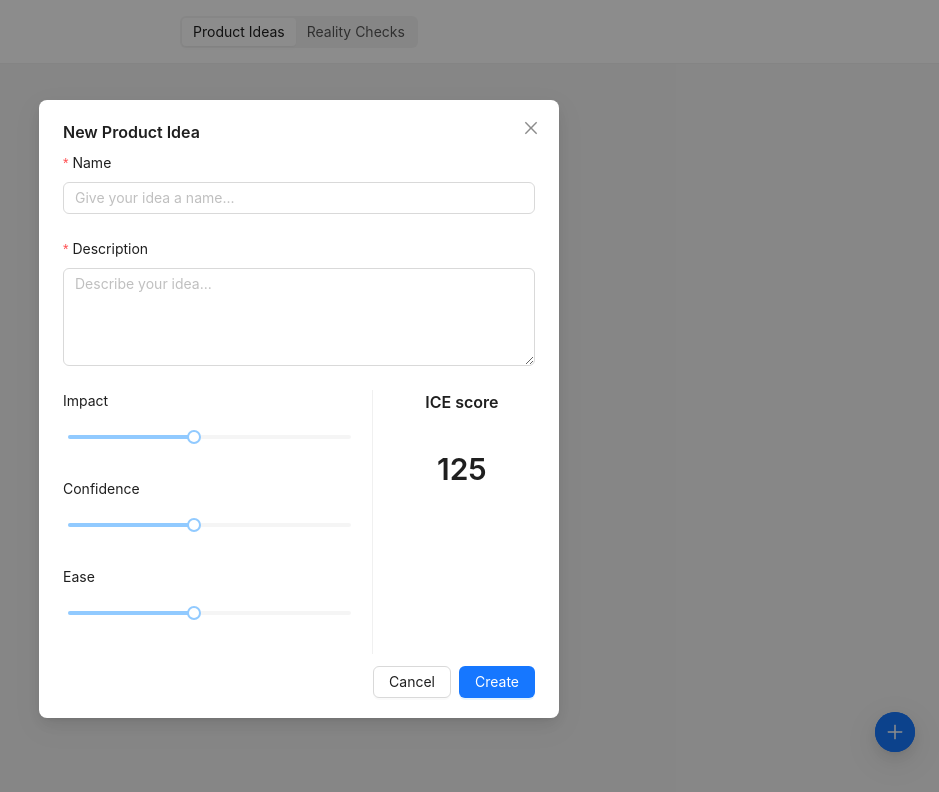
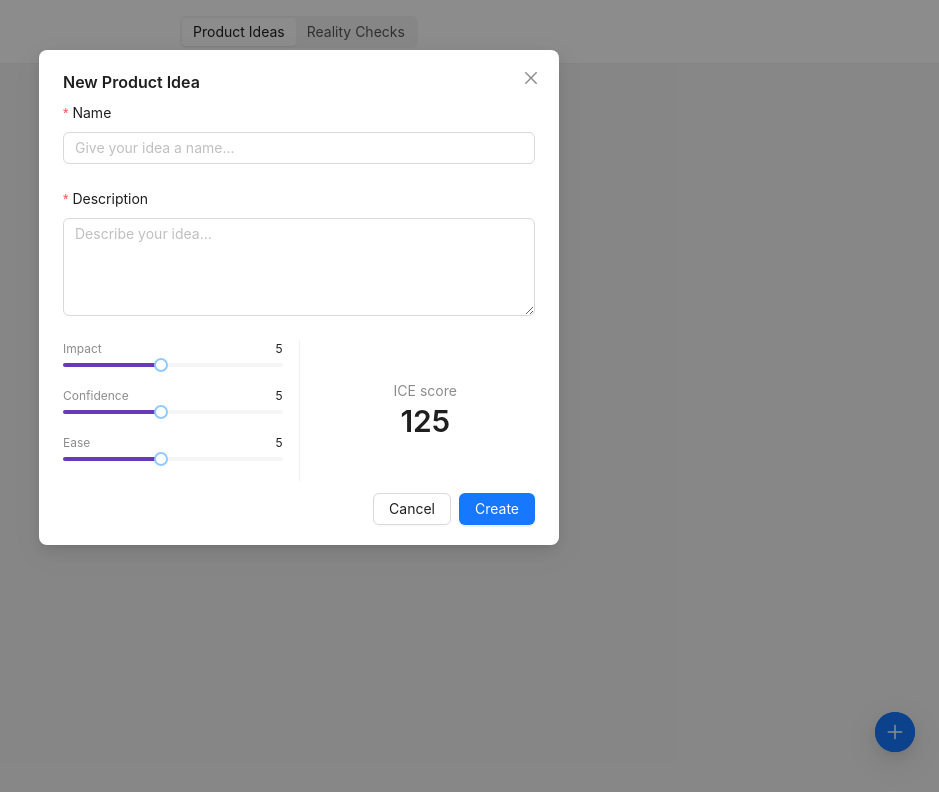
Before and after one commit to YegorGilyov/reality-check, a React (Vite) app: page / in a window 1280 px wide. Both pictures are taken after a click on the button 1236 px from the left and 732 px from the top of the page. Shown: the top 792 px of the page, without its empty margins (341-1280 px from the left). Built offline with nearby package versions, Linux system fonts and the light colour scheme.

Commit message:
Small fixes

```diff
--- a/src/components/product-ideas/ProductIdeaCard.tsx
+++ b/src/components/product-ideas/ProductIdeaCard.tsx
@@ -45,7 +45,7 @@ export function ProductIdeaCard({ productIdea, onClick }: ProductIdeaCardProps)
             </Col>
             <Col span={8}>
               <div style={metricBoxStyle}>
-                <Paragraph style={{ margin: 0 }}>ICE score</Paragraph>
+                <Paragraph type="secondary" style={{ margin: 0 }}>ICE score</Paragraph>
                 <Title level={2} style={{ margin: 0 }}>
                   {iceScore}
                 </Title>
@@ -53,7 +53,7 @@ export function ProductIdeaCard({ productIdea, onClick }: ProductIdeaCardProps)
             </Col>
             <Col span={8}>
               <div style={metricBoxStyle}>
-                <Paragraph style={{ margin: 0 }}>Reality Checks</Paragraph>
+                <Paragraph type="secondary" style={{ margin: 0 }}>Reality Checks</Paragraph>
                 <RealityChecksSummary productIdeaId={id} />
               </div>
             </Col>
--- a/src/components/product-ideas/ProductIdeaForm.tsx
+++ b/src/components/product-ideas/ProductIdeaForm.tsx
@@ -1,12 +1,45 @@
-import { Form, Input, Modal, Slider, Typography } from 'antd';
+import { Flex, Form, Input, Modal, Slider, Typography } from 'antd';
 import { useProductIdeas } from '../../hooks/useProductIdeas';
 import { useEffect } from 'react';
 
-const { Title } = Typography;
+const { Title, Paragraph } = Typography;
 
 interface ProductIdeaFormProps {
   isOpen: boolean;
   onClose: () => void;
+}
+
+const textStyle: React.CSSProperties = {
+  margin: 0,
+  fontSize: '12px',
+};
+
+// Custom Form Control for the compact slider layout
+// It receives `value` and `onChange` from Form.Item
+interface CompactSliderProps {
+  value?: number;
+  onChange?: (value: number) => void;
+  label: string;
+  number: number;
+}
+
+function CompactSlider({ value, onChange, label, number }: CompactSliderProps) {
+  return (
+    <div style={{ marginBottom: 16 }}>
+      <Flex justify="space-between" style={{ width: '100%' }}>
+        <Paragraph type="secondary" style={textStyle}>{label}</Paragraph>
+        <Paragraph style={textStyle}>{number}</Paragraph>
+      </Flex>
+      <Slider
+        min={1}
+        max={10}
+        value={value}
+        onChange={onChange}
+        style={{ margin: 0 }}
+        trackStyle={{ backgroundColor: '#673ab7' }}
+      />
+    </div>
+  );
 }
 
 export function ProductIdeaForm({ isOpen, onClose }: ProductIdeaFormProps) {
@@ -44,6 +77,7 @@ export function ProductIdeaForm({ isOpen, onClose }: ProductIdeaFormProps) {
       cancelText="Cancel"
       onCancel={onClose}
       onOk={handleCreate}
+      style={{ top: 50 }}
     >
       <Form
         form={form}
@@ -66,20 +100,20 @@ export function ProductIdeaForm({ isOpen, onClose }: ProductIdeaFormProps) {
           <Input.TextArea rows={4} placeholder="Describe your idea..." />
         </Form.Item>
         <div style={{ display: 'flex', gap: '16px' }}>
-          <div style={{ flex: 2 }}>
-            <Form.Item name="impact" label="Impact">
-              <Slider min={1} max={10} />
+          <div style={{ flex: 1 }}>
+            <Form.Item name="impact" noStyle>
+              <CompactSlider label="Impact" number={impact} />
             </Form.Item>
-            <Form.Item name="confidence" label="Confidence">
-              <Slider min={1} max={10} />
+            <Form.Item name="confidence" noStyle>
+              <CompactSlider label="Confidence" number={confidence} />
             </Form.Item>
-            <Form.Item name="ease" label="Ease">
-              <Slider min={1} max={10} />
+            <Form.Item name="ease" noStyle>
+              <CompactSlider label="Ease" number={ease} />
             </Form.Item>
           </div>
-          <div style={{ flex: 1, textAlign: 'center', borderLeft: '1px solid #f0f0f0', paddingLeft: 16 }}>
-            <Title level={5}>ICE score</Title>
-            <Title level={2}>{iceScore}</Title>
+          <div style={{ flex: 1, textAlign: 'center', borderLeft: '1px solid #f0f0f0', paddingLeft: 16, display: 'flex', flexDirection: 'column', justifyContent: 'center' }}>
+            <Paragraph type="secondary" style={{margin: 0}}>ICE score</Paragraph>
+            <Title level={2} style={{margin: 0}}>{iceScore}</Title>
           </div>
         </div>
       </Form>
--- a/src/components/product-ideas/ProductIdeaOverview.tsx
+++ b/src/components/product-ideas/ProductIdeaOverview.tsx
@@ -111,7 +111,7 @@ export function ProductIdeaOverview({ productIdeaId, onBack }: ProductIdeaOvervi
             </Col>
             <Col span={8}>
               <div style={metricBoxStyle}>
-                <Paragraph style={{ margin: 0 }}>ICE score</Paragraph>
+                <Paragraph type="secondary" style={{ margin: 0 }}>ICE score</Paragraph>
                 <Title level={2} style={{ margin: 0 }}>
                   {iceScore}
                 </Title>
@@ -119,7 +119,7 @@ export function ProductIdeaOverview({ productIdeaId, onBack }: ProductIdeaOvervi
             </Col>
             <Col span={8}>
               <div style={metricBoxStyle}>
-                <Paragraph style={{ margin: 0 }}>Reality Checks</Paragraph>
+                <Paragraph type="secondary" style={{ margin: 0 }}>Reality Checks</Paragraph>
                 <RealityChecksSummary productIdeaId={productIdea.id} />
               </div>
             </Col>
--- a/src/components/reality-checks/RealityCheckForm.tsx
+++ b/src/components/reality-checks/RealityCheckForm.tsx
@@ -114,6 +114,7 @@ export function RealityCheckForm({ isOpen, onClose, editingCheckId, defaultProdu
       onCancel={onClose}
       onOk={handleSubmit}
       destroyOnClose // This is crucial to reset form state completely on close.
+      style={{ top: 50 }}
       footer={(_, { OkBtn, CancelBtn }) => (
         <>
           {isEditMode && (
```
